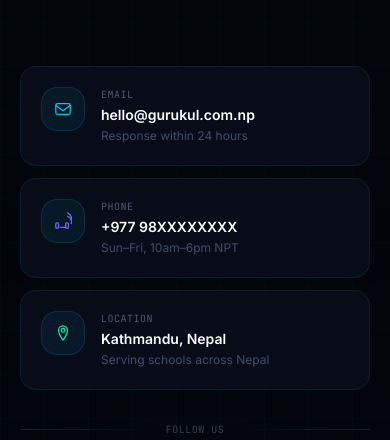
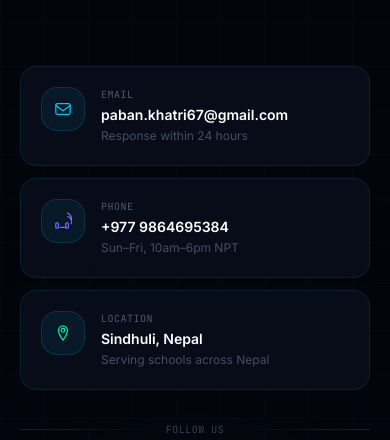
Before and after one commit to paban-khatri/Gurukul-Innovation-Academy, a React (Vite) app: page /contact in a window 390 px wide. Shown: the part 394-834 px from the top of the page. Built offline with nearby package versions, Linux system fonts and the light colour scheme; the HTML template or start-up script is replaced by a standard one.

Commit message:
fix(contact): update email, phone number, and location to Sindhuli, Nepal

```diff
--- a/src/components/Footer.tsx
+++ b/src/components/Footer.tsx
@@ -183,7 +183,7 @@ export default function Footer() {
         {/* ── Bottom bar ── */}
         <div className="flex flex-col sm:flex-row items-center justify-between gap-3 pb-8 text-[12px]" style={{ fontFamily: "Inter, sans-serif" }}>
           <p className="text-[rgba(107,122,153,0.6)] text-center sm:text-left">
-            © {year} Gurukul Innovation Academy. All rights reserved. · Kathmandu, Nepal
+            © {year} Gurukul Innovation Academy. All rights reserved. · Sindhuli, Nepal
           </p>
           <div className="flex items-center gap-4 text-[rgba(107,122,153,0.5)]">
             <span className="flex items-center gap-1.5">
--- a/src/pages/Contact.tsx
+++ b/src/pages/Contact.tsx
@@ -67,7 +67,8 @@ const INFO = [
       </svg>
     ),
     label: "Email",
-    value: "hello@gurukul.com.np",
+    value: "paban.khatri67@gmail.com",
+    href: "mailto:paban.khatri67@gmail.com",
     sub: "Response within 24 hours",
   },
   {
@@ -78,7 +79,8 @@ const INFO = [
       </svg>
     ),
     label: "Phone",
-    value: "+977 98XXXXXXXX",
+    value: "+977 9864695384",
+    href: "tel:+9779864695384",
     sub: "Sun–Fri, 10am–6pm NPT",
   },
   {
@@ -89,7 +91,7 @@ const INFO = [
       </svg>
     ),
     label: "Location",
-    value: "Kathmandu, Nepal",
+    value: "Sindhuli, Nepal",
     sub: "Serving schools across Nepal",
   },
 ];
@@ -208,22 +210,39 @@ export default function Contact() {
 
               {/* Contact info cards */}
               <div className="flex flex-col gap-3">
-                {INFO.map(({ icon, label, value, sub }) => (
-                  <div
-                    key={label}
-                    className="flex items-start gap-4 p-5 rounded-2xl border transition-all duration-250 group hover:-translate-y-0.5"
-                    style={{ background: "rgba(12,17,32,0.7)", borderColor: "rgba(0,200,240,0.1)" }}
-                  >
-                    <div className="w-11 h-11 rounded-xl flex items-center justify-center shrink-0 border" style={{ background: "rgba(0,200,240,0.07)", borderColor: "rgba(0,200,240,0.15)" }}>
-                      {icon}
+                {INFO.map(({ icon, label, value, sub, href }) => {
+                  const cardContent = (
+                    <>
+                      <div className="w-11 h-11 rounded-xl flex items-center justify-center shrink-0 border" style={{ background: "rgba(0,200,240,0.07)", borderColor: "rgba(0,200,240,0.15)" }}>
+                        {icon}
+                      </div>
+                      <div>
+                        <p className="text-[10px] font-mono uppercase tracking-wider text-[rgba(107,122,153,0.7)] mb-0.5">{label}</p>
+                        <p className="text-[14px] font-semibold text-white mb-0.5 group-hover:text-[#00c8f0] transition-colors" style={{ fontFamily: "Inter, sans-serif" }}>{value}</p>
+                        <p className="text-[12px] text-[rgba(107,122,153,0.6)]" style={{ fontFamily: "Inter, sans-serif" }}>{sub}</p>
+                      </div>
+                    </>
+                  );
+
+                  return href ? (
+                    <a
+                      key={label}
+                      href={href}
+                      className="flex items-start gap-4 p-5 rounded-2xl border transition-all duration-250 group hover:-translate-y-0.5 hover:border-[rgba(0,200,240,0.3)] hover:bg-[rgba(0,200,240,0.03)] cursor-pointer"
+                      style={{ background: "rgba(12,17,32,0.7)", borderColor: "rgba(0,200,240,0.1)" }}
+                    >
+                      {cardContent}
+                    </a>
+                  ) : (
+                    <div
+                      key={label}
+                      className="flex items-start gap-4 p-5 rounded-2xl border transition-all duration-250 group hover:-translate-y-0.5"
+                      style={{ background: "rgba(12,17,32,0.7)", borderColor: "rgba(0,200,240,0.1)" }}
+                    >
+                      {cardContent}
                     </div>
-                    <div>
-                      <p className="text-[10px] font-mono uppercase tracking-wider text-[rgba(107,122,153,0.7)] mb-0.5">{label}</p>
-                      <p className="text-[14px] font-semibold text-white mb-0.5" style={{ fontFamily: "Inter, sans-serif" }}>{value}</p>
-                      <p className="text-[12px] text-[rgba(107,122,153,0.6)]" style={{ fontFamily: "Inter, sans-serif" }}>{sub}</p>
-                    </div>
-                  </div>
-                ))}
+                  );
+                })}
               </div>
 
               {/* Divider */}
@@ -345,7 +364,7 @@ export default function Contact() {
                   {/* Phone + Institution */}
                   <div className="grid sm:grid-cols-2 gap-4">
                     <Field label="Phone Number" id="phone">
-                      <input id="phone" type="tel" placeholder="+977 98XXXXXXXX" value={form.phone} onChange={set("phone")} style={inputBase} onFocus={handleFocus} onBlur={handleBlur} />
+                      <input id="phone" type="tel" placeholder="+977 9864695384" value={form.phone} onChange={set("phone")} style={inputBase} onFocus={handleFocus} onBlur={handleBlur} />
                     </Field>
                     <Field label="School / Institution" id="institution">
                       <input id="institution" type="text" placeholder="Your school or college" value={form.institution} onChange={set("institution")} style={inputBase} onFocus={handleFocus} onBlur={handleBlur} />
```
